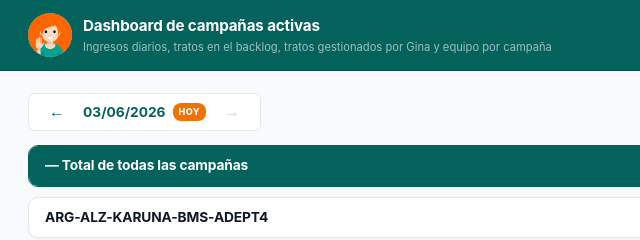
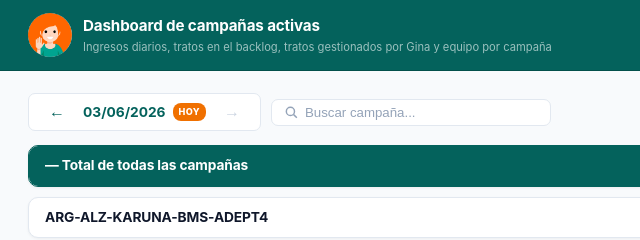
Before and after one commit to smackinnon-uepm/dashboard-uepm, a plain HTML site: page index.html in a window 1280 px wide. Shown: the top 240 px of the page, 0-640 px from the left. Drawn offline with Linux system fonts and the light colour scheme.

Commit message:
feat: real-time campaign search filter

```diff
--- a/index.html
+++ b/index.html
@@ -252,6 +252,26 @@
     .card-total .chip          { background: #fff; border-color: var(--teal-border); }
     .card-total .backlog-total { color: var(--teal-dark); }
 
+    /* ── Search bar ─────────────────────────────────── */
+    .top-bar { display: flex; align-items: center; gap: 10px; flex-wrap: wrap; margin-bottom: 14px; }
+    .search-wrap {
+      display: flex; align-items: center; gap: 7px;
+      background: var(--card); border: 1px solid var(--border);
+      border-radius: 7px; padding: 5px 12px; flex: 1; max-width: 280px;
+    }
+    .search-wrap svg { flex-shrink: 0; color: var(--text-3); }
+    .search-input {
+      border: none; outline: none; background: transparent;
+      font-size: 0.83rem; color: var(--text); width: 100%;
+    }
+    .search-input::placeholder { color: var(--text-3); }
+    .search-clear {
+      background: none; border: none; cursor: pointer; color: var(--text-3);
+      font-size: 1rem; line-height: 1; padding: 0 2px; flex-shrink: 0;
+      display: none;
+    }
+    .search-clear:hover { color: var(--text-2); }
+
     /* ── Loading / Error ─────────────────────────────── */
     .loading { text-align: center; padding: 60px 20px; color: var(--text-3); font-size: 0.88rem; }
     .error-box {
@@ -303,7 +323,8 @@
 
 <main class="main">
   <div class="loading" id="loading">Cargando datos...</div>
-  <div id="date-nav" class="date-nav" style="display:none">
+  <div class="top-bar" id="top-bar" style="display:none">
+    <div id="date-nav" class="date-nav" style="margin-bottom:0">
     <button class="date-nav-btn" id="dnav-prev" onclick="navigateDate(1)">&#8592;</button>
     <div class="date-nav-center">
       <span id="dnav-date">—</span>
@@ -311,6 +332,14 @@
     </div>
     <button class="date-nav-btn" id="dnav-next" onclick="navigateDate(-1)">&#8594;</button>
   </div>
+  <div class="search-wrap">
+    <svg width="14" height="14" viewBox="0 0 24 24" fill="none" stroke="currentColor" stroke-width="2.5"><circle cx="11" cy="11" r="7"/><line x1="16.5" y1="16.5" x2="22" y2="22"/></svg>
+    <input type="text" id="campaign-search" class="search-input"
+           placeholder="Buscar campaña..."
+           oninput="filterCampaigns(this.value)">
+    <button class="search-clear" id="search-clear" onclick="clearSearch()" title="Limpiar">✕</button>
+  </div>
+</div>
   <div class="grid" id="dashboard" style="display:none"></div>
 </main>
 
@@ -584,6 +613,23 @@ function renderCard(c, isTotal) {
     </div>`;
 }
 
+// ── Search / filter ───────────────────────────────────────────
+function filterCampaigns(q) {
+  const s = q.trim().toLowerCase();
+  document.getElementById('search-clear').style.display = s ? 'block' : 'none';
+  document.querySelectorAll('.card[data-name]:not(.card-total)').forEach(card => {
+    const name = (card.dataset.name || '').toLowerCase();
+    card.style.display = (!s || name.includes(s)) ? '' : 'none';
+  });
+}
+
+function clearSearch() {
+  const inp = document.getElementById('campaign-search');
+  inp.value = '';
+  filterCampaigns('');
+  inp.focus();
+}
+
 // ── Collapse / expand ─────────────────────────────────────────
 function toggleCard(headerEl) {
   const card = headerEl.closest('.card');
@@ -659,6 +705,10 @@ function paintCards(data) {
 
   loading.style.display = 'none';
   grid.style.display    = 'flex';
+  document.getElementById('top-bar').style.display = 'flex';
+  // Re-aplicar filtro si había algo escrito
+  const q = document.getElementById('campaign-search').value;
+  if (q) filterCampaigns(q);
   restoreCollapseState();
 }
 
@@ -671,6 +721,9 @@ function refreshDateNav() {
   document.getElementById('dnav-prev').disabled       = _currIdx >= _histDates.length - 1;
   document.getElementById('dnav-next').disabled       = _currIdx <= 0;
   nav.style.display = 'flex';
+  // Clear search when changing date
+  const inp = document.getElementById('campaign-search');
+  if (inp) { inp.value = ''; filterCampaigns(''); }
 }
 
 function navigateDate(delta) {
```
